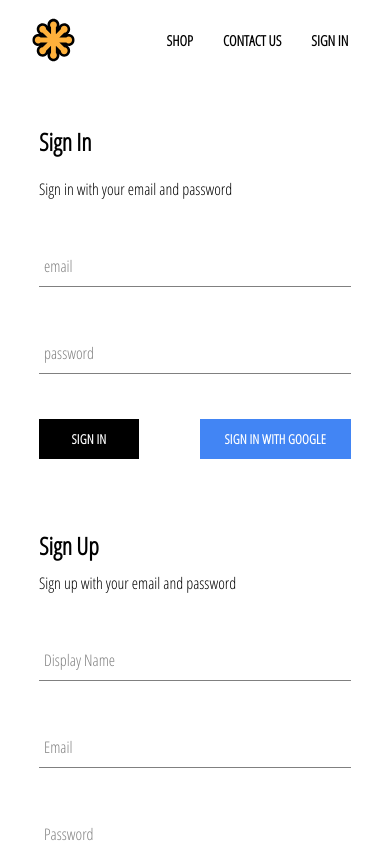
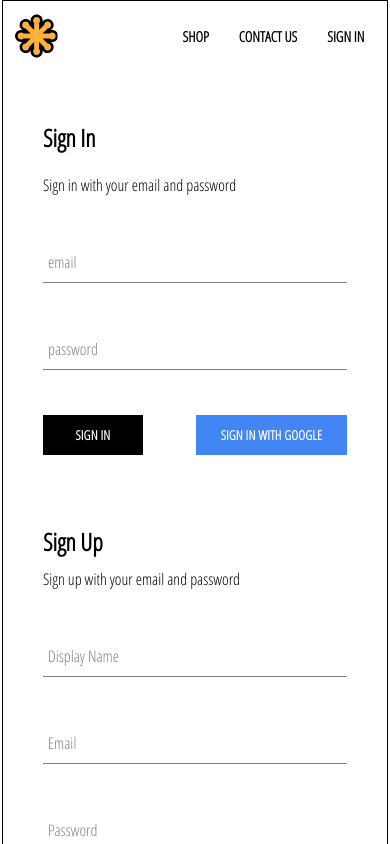
Before and after one commit to Eschequer/e-shop-site, a React (Create React App) app: page /sign-in in a window 390 px wide. Shown: the top 844 px of the page. Built offline with nearby package versions, Linux system fonts and the light colour scheme; no server answers.

Commit message:
Implemented some miner css styles changes

```diff
--- a/src/App.css
+++ b/src/App.css
@@ -11,17 +11,20 @@ a {
 }
 
 .app {
-  max-width: 90vw;
+  width: 90vw;
   margin: auto;
 }
 
 @media screen and (max-width: 768px) {
   body {
-    padding: 5px;
+    padding: 0;
   }
 
   .app {
-    min-width: 350px;
+    min-width: 300px;
+    width: 99vw;
+    margin: auto;
+    border: 1px solid #000;
   }
 
 }
--- a/src/components/sign-in/SignIn.module.scss
+++ b/src/components/sign-in/SignIn.module.scss
@@ -12,7 +12,7 @@
 
 @media screen and (max-width: 768px) {
   .signIn {
-    width: 80vw;
+    width: 80%;
     margin: 0 auto 45px;
 
 
--- a/src/components/sign-up/SignUp.module.scss
+++ b/src/components/sign-up/SignUp.module.scss
@@ -11,7 +11,7 @@
 
 @media screen and (max-width: 768px){
   .signUp {
-    width: 80vw;
+    width: 80%;
     margin: auto;
 
   }
--- a/src/pages/home/HomePage.module.scss
+++ b/src/pages/home/HomePage.module.scss
@@ -8,6 +8,7 @@
 @media screen and (max-width: 768px){
   .homepage {
     padding: 10px;
+    width: 100%;
 
   }
 }
--- a/src/pages/shop/ShopPage.jsx
+++ b/src/pages/shop/ShopPage.jsx
@@ -1,6 +1,7 @@
 import React from "react";
 import { SHOP_DATA } from "./shopData";
 import CollectionPreview from "../../components/collection-preview/CollectionPreview";
+import styles from "./ShopPage.module.scss";
 
 class ShopPage extends React.Component {
   constructor(props) {
@@ -11,7 +12,7 @@ class ShopPage extends React.Component {
 
   render() {
     return (
-      <div>
+      <div className={styles.shopPage}>
         {this.state.collections.map(({ id, ...otherCollectionProps }) => (
           <CollectionPreview key={id} {...otherCollectionProps} />
         ))}
--- a/src/pages/shop/ShopPage.module.scss
+++ b/src/pages/shop/ShopPage.module.scss
@@ -0,0 +1,3 @@
+.shopPage {
+  width: 100%;
+}
```
